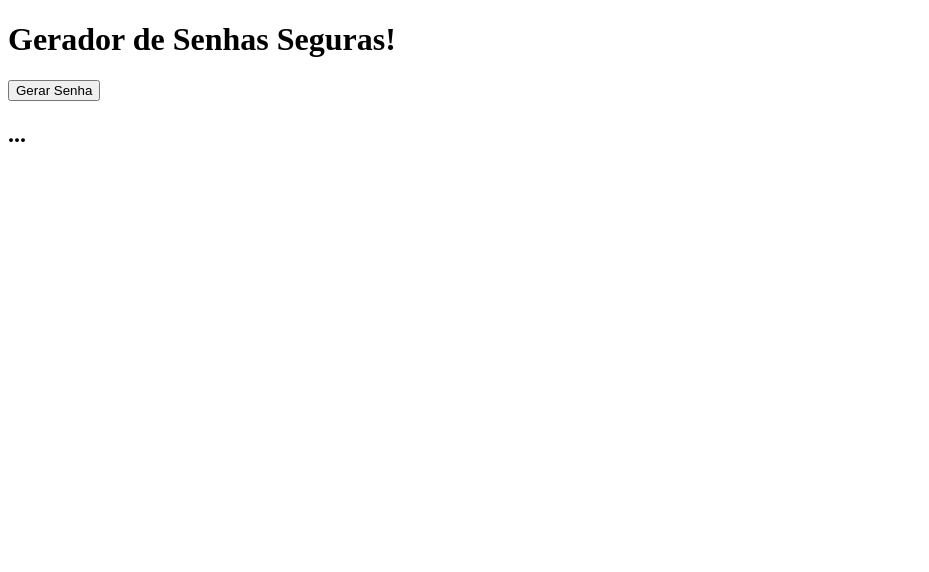
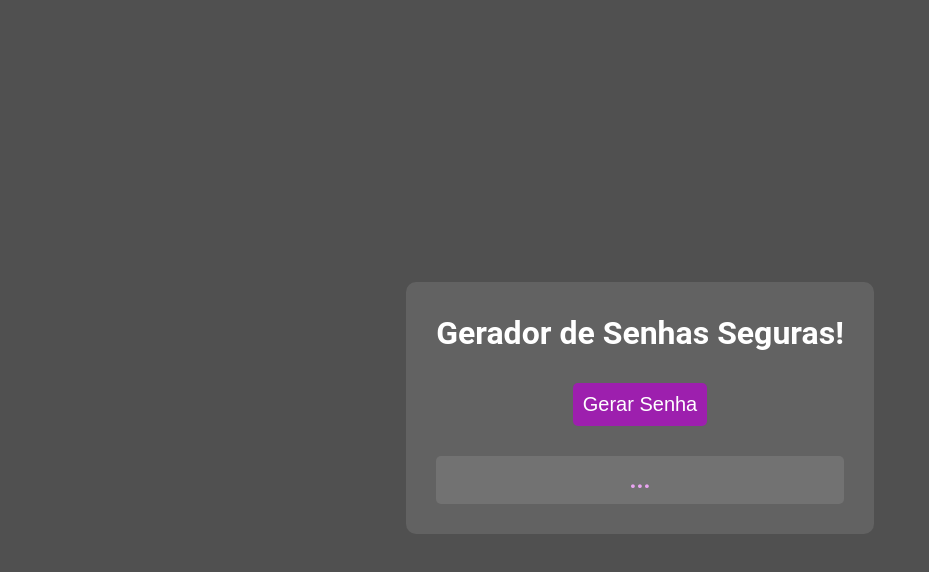
Before and after one commit to Brinezera/Gerador-de-Senhas, a website built with Vite: page index.html in a window 1280 px wide. Shown: the whole page, without its empty margins (0-929 px from the left). Built offline with nearby package versions, Linux system fonts and the light colour scheme.

Commit message:
Finalizado

```diff
--- a/index.html
+++ b/index.html
@@ -7,8 +7,10 @@
   <script src="src/main.js" type="module"></script>
 </head>
 <body>
-  <h1>Gerador de Senhas Seguras!</h1>
-  <button>Gerar Senha</button>
-  <h2>...</h2>
+  <main>
+    <h1>Gerador de Senhas Seguras!</h1>
+    <button>Gerar Senha</button>
+    <h2>...</h2>
+  </main>
 </body>
 </html>
--- a/package.json
+++ b/package.json
@@ -9,6 +9,7 @@
   "author": "",
   "license": "ISC",
   "dependencies": {
+    "@trybe/eslint-config-frontend": "^1.11.3",
     "nanoid": "^4.0.2",
     "vite": "^4.3.9"
   },
--- a/src/main.js
+++ b/src/main.js
@@ -1,4 +1,5 @@
 import { nanoid } from 'nanoid';
+import './style.css';
 
 const passwordBtnEl = document.querySelector('button');
 const displayPasswordEl = document.querySelector('h2');
--- /dev/null
+++ b/src/style.css
@@ -0,0 +1,36 @@
+body {
+  background-color: #505050;
+  color: white;
+  font-family: Roboto, Oxygen, Ubuntu, Cantarell, 'Open Sans', 'Helvetica Neue', sans-serif;
+  text-align: center;
+  display: flex;
+  flex-direction: column;
+  align-items: center;
+  justify-content: center;
+  min-height: 100vh;
+}
+
+main {
+  background-color: rgba(255,255,255,0.1);
+  max-width: 600px;
+  border-radius: 10px;
+  padding: 10px 30px;
+}
+
+h2 {
+  color: #e8a4f0;
+  background-color: rgba(255,255,255,0.1);
+  border-radius: 5px;
+  padding: 10px;
+}
+
+button {
+  background-color: #9d1fae;
+  border: 0 none;
+  padding: 10px;
+  font-size: 20px;
+  color: white;
+  border-radius: 5px;
+  cursor: pointer;
+  margin: 10px
+}
```
Also changed, not shown: 1 other file.
